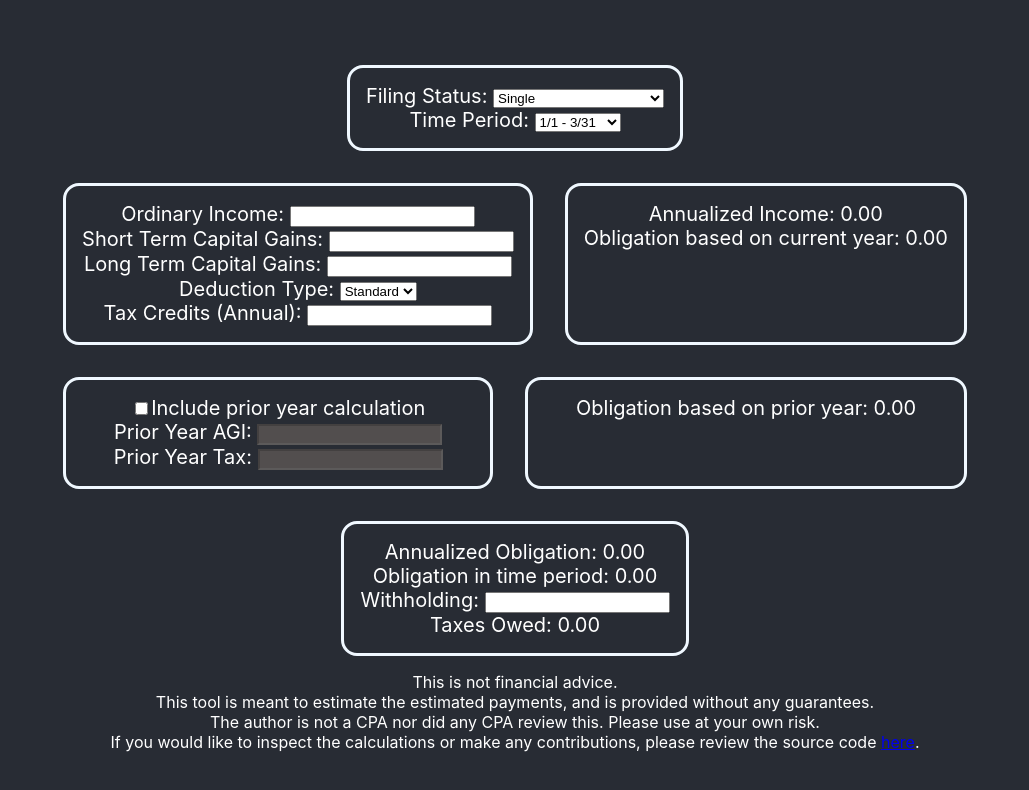
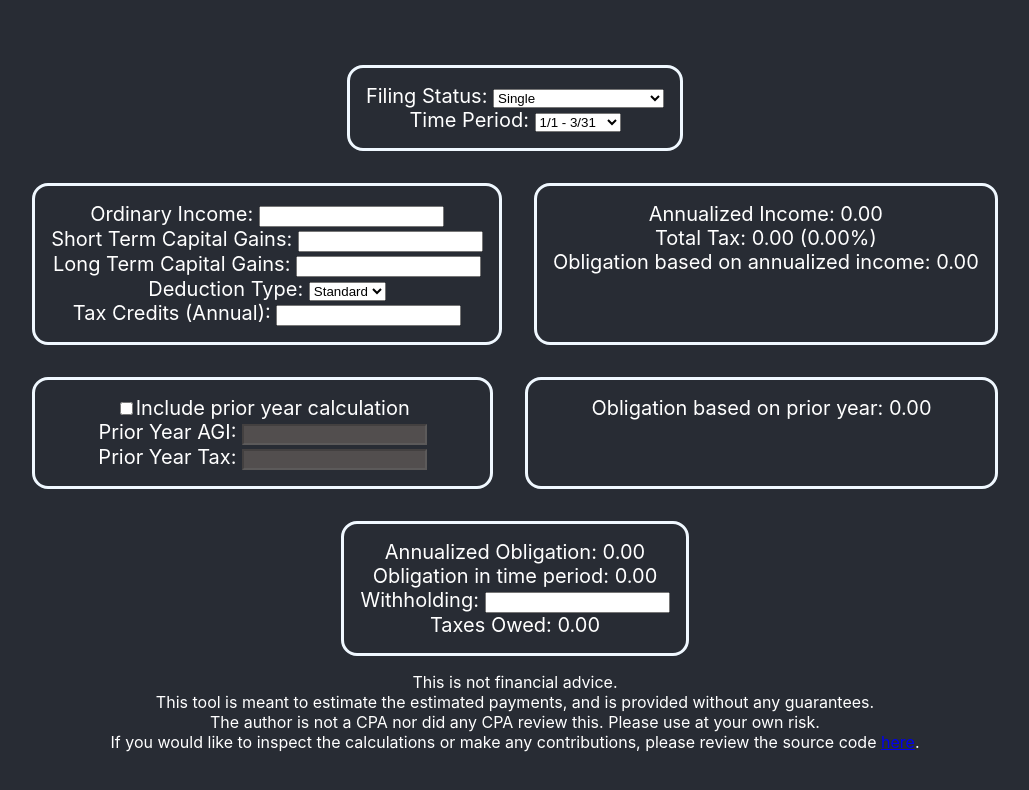
Before and after one commit to tomo-otsuka/brasstax, a React (Create React App) app: page / in a window 1280 px wide. Shown: the top 790 px of the page, without its empty margins (125-1154 px from the left). Built offline with nearby package versions, Linux system fonts and the light colour scheme.

Commit message:
add effective tax rate and refactor

```diff
--- a/src/App.js
+++ b/src/App.js
@@ -117,15 +117,13 @@ class App extends React.Component {
     );
   }
 
-  _calculateObligationBasedOnCurrentYear() {
+  _calculateTotalTaxBasedOnAnnualizedIncome() {
     const multiplier = [4, 2.4, 1.5, 1][this.state.timePeriod];
     const ordinaryIncome = multiplier * this.state.ordinaryIncome;
     const shortTermCapitalGains = multiplier * this.state.shortTermCapitalGains;
     const longTermCapitalGains = multiplier * this.state.longTermCapitalGains;
 
-    return (
-      0.9 *
-      calculateTax(
+    return calculateTax(
       this.state.filingStatus,
       ordinaryIncome,
       shortTermCapitalGains,
@@ -133,13 +131,16 @@ class App extends React.Component {
       this.state.deductionType,
       multiplier * this.state.itemizedDeductions,
       this.state.taxCreditsAnnual
-      )
     );
+  }
+
+  _calculateObligationBasedOnAnnualizedIncome() {
+    return 0.9 * this._calculateTotalTaxBasedOnAnnualizedIncome();
   }
 
   _calculateObligationDuringTimePeriod() {
     const rate = [0.25, 0.5, 0.75, 1][this.state.timePeriod];
-    const obligation = this._getAnnualizedObligation();
+    const obligation = this._calculateAnnualizedObligation();
     return obligation * rate;
   }
 
@@ -147,12 +148,18 @@ class App extends React.Component {
     return this._calculateObligationDuringTimePeriod() - this.state.withholding;
   }
 
-  _getAnnualizedObligation() {
-    let obligations = [this._calculateObligationBasedOnCurrentYear()];
+  _calculateAnnualizedObligation() {
+    let obligations = [this._calculateObligationBasedOnAnnualizedIncome()];
     if (this.state.includePriorYearCalculation) {
       obligations.push(this._calculateObligationBasedOnPriorYear());
     }
     return Math.min(...obligations);
+  }
+
+  _calculateAnnualizedEffectiveTaxRate() {
+    const totalTax = this._calculateTotalTaxBasedOnAnnualizedIncome();
+    const income = this._calculateAnnualizedIncome();
+    return income ? totalTax / income : 0;
   }
 
   render() {
@@ -239,8 +246,21 @@ class App extends React.Component {
                   value={this._calculateAnnualizedIncome().toFixed(2)}
                 ></LabeledSpan>
                 <LabeledSpan
-                  label="Obligation based on current year"
-                  value={this._calculateObligationBasedOnCurrentYear().toFixed(
+                  label="Total Tax"
+                  value={
+                    this._calculateTotalTaxBasedOnAnnualizedIncome().toFixed(
+                      2
+                    ) +
+                    " (" +
+                    (this._calculateAnnualizedEffectiveTaxRate() * 100).toFixed(
+                      2
+                    ) +
+                    "%)"
+                  }
+                ></LabeledSpan>
+                <LabeledSpan
+                  label="Obligation based on annualized income"
+                  value={this._calculateObligationBasedOnAnnualizedIncome().toFixed(
                     2
                   )}
                 ></LabeledSpan>
@@ -287,7 +307,7 @@ class App extends React.Component {
           <div className="bordered">
             <LabeledSpan
               label="Annualized Obligation"
-              value={this._getAnnualizedObligation().toFixed(2)}
+              value={this._calculateAnnualizedObligation().toFixed(2)}
             ></LabeledSpan>
 
             <LabeledSpan
--- a/src/taxFunctions.js
+++ b/src/taxFunctions.js
@@ -87,7 +87,12 @@ export function calculateTax(
     deduction = itemizedDeduction;
   }
 
-  ordinaryIncome = Math.max(0, ordinaryIncome - deduction);
+  ordinaryIncome -= deduction;
+  if (ordinaryIncome < 0) {
+    shortTermCapitalGains += ordinaryIncome;
+  }
+  ordinaryIncome = Math.max(0, ordinaryIncome);
+  shortTermCapitalGains = Math.max(0, shortTermCapitalGains);
 
   let totalTax = _calculateIncomeTax(
     filingStatus,
```
Also changed, not shown: 6 other files (tests, documents, lock files or other folders). Lines whose indentation alone changed are shown as unchanged.
